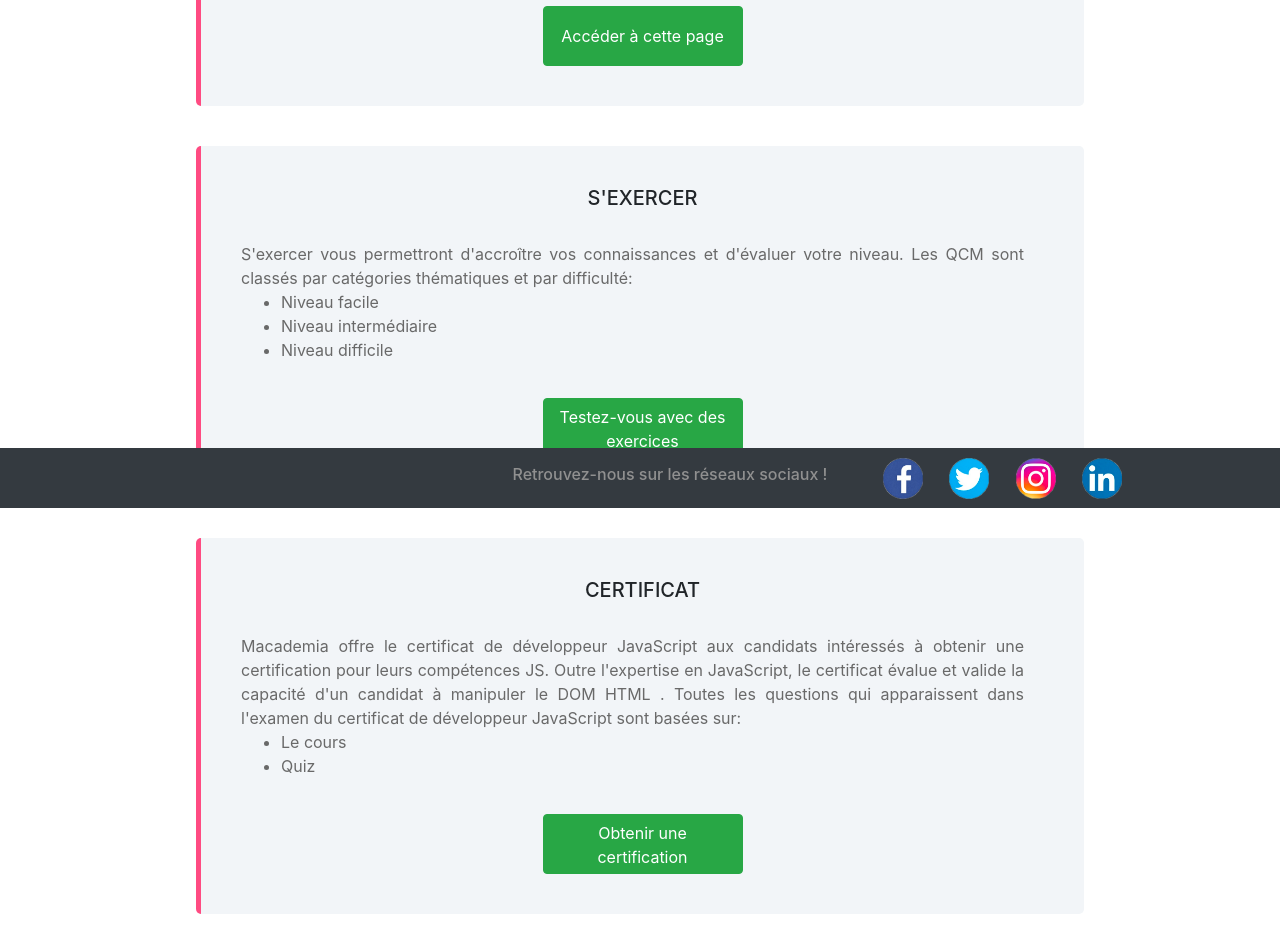
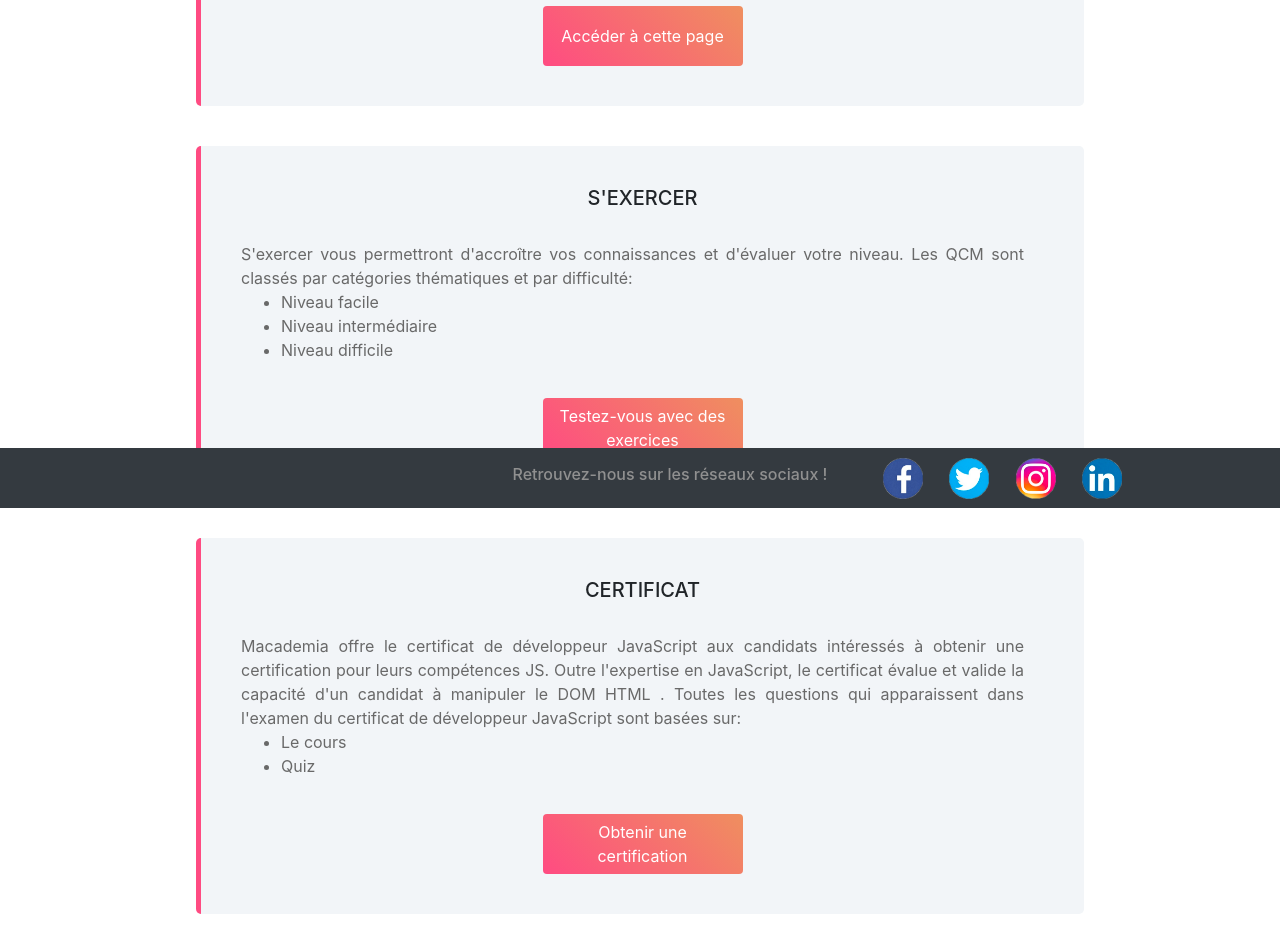
Before and after one commit to QuizzMacademia/Quizz, a React (Create React App) app in the folder FrontEnd/: page /Accueil in a window 1280 px wide. Shown: the part 292-1244 px from the top of the page. Built offline with nearby package versions, Linux system fonts and the light colour scheme.

Commit message:
corriger faute d'orthographe et ajout class buttonMacademia

```diff
--- a/FrontEnd/src/components/accueil/accueil.css
+++ b/FrontEnd/src/components/accueil/accueil.css
@@ -47,3 +47,10 @@ img{
 #corps {
     height: calc(100% - 160px);
 }
+.buttonMacademia{
+    height: 60px;
+    width: 200px;
+    margin-top: 20px;
+    background: linear-gradient(45deg,#ff4b82 0,#ef8f5f 100%);
+    border:none !important;
+}
--- a/FrontEnd/src/components/accueil/home.jsx
+++ b/FrontEnd/src/components/accueil/home.jsx
@@ -13,11 +13,8 @@ const Home = () => (
                     Q.C.M est un ensemble de questionnaires utilisés pour vérifier l’acquisition de connaissances et
                     compétences.
                 </Card.Text>
-                <Card.Link href="/Accueil/QCM"><Button style={{
-                    height: "60px",
-                    width: "200px",
-                    marginTop: "20px",
-                }} variant="success">Accéder à cette page</Button></Card.Link>
+                <Card.Link href="/Accueil/QCM"><Button className={ "buttonMacademia"}
+                  >Accéder à cette page</Button></Card.Link>
 
             </Card.Body>
         </div>
@@ -33,11 +30,7 @@ const Home = () => (
                         <li>Niveau difficile</li>
                     </ul>
                 </Card.Text>
-                <Card.Link href="/Accueil/Entrainement"><Button variant="success" style={{
-                    height: "60px",
-                    width: "200px",
-                    marginTop: "20px"
-                }}>Testez-vous avec des exercices</Button></Card.Link>
+                <Card.Link href="/Accueil/Entrainement"><Button className={ "buttonMacademia"}>Testez-vous avec des exercices</Button></Card.Link>
 
             </Card.Body>
         </div>
@@ -57,9 +50,7 @@ const Home = () => (
                     </ul>
 
                 </Card.Text>
-                <Card.Link href="/Accueil/Certificat"><Button
-                    style={{height: "60px", width: "200px", marginTop: "20px"}} variant="success">Obtenir une
-                    certification</Button></Card.Link>
+                <Card.Link href="/Accueil/Certificat"><Button className={ "buttonMacademia"}>Obtenir une certification</Button></Card.Link>
 
             </Card.Body>
         </div>
--- a/FrontEnd/src/components/qcm/resultQcm.jsx
+++ b/FrontEnd/src/components/qcm/resultQcm.jsx
@@ -7,8 +7,8 @@ import Button from "react-bootstrap/Button";
 
 const ResultQcm = ({quizzSize, userResult, resultReview}) => (
     <div className=" result">
-        <h2>Exercice Termier</h2>
-        <h3> *** Resultat : {userResult} /{quizzSize} ***</h3>
+        <h2>Exercice Termié</h2>
+        <h3> ***  Resultat : {userResult} /{quizzSize }  ***</h3>
         <h5 className={userResult > 7 ? "correct" : "incorrect"}>
             {userResult > 7 ? "Bravo ! Vous avez réussi cet exercice !"
                 : "Vous n'avez pas validé ce quiz. Vous n'avez pas atteint le seuil de validation de cet exercice," +
--- a/FrontEnd/src/components/shared/question/question.css
+++ b/FrontEnd/src/components/shared/question/question.css
@@ -87,7 +87,7 @@ p {
 .result h5{
     padding: 5px 50px;
     text-align: justify;
-    text-indent:30px;
+
 }
 .custom-control-label::after{
     cursor: pointer;
--- a/FrontEnd/src/components/training/result.jsx
+++ b/FrontEnd/src/components/training/result.jsx
@@ -3,7 +3,7 @@ import React from "react";
 
 const Result = ({quizzSize,userResult}) => (
         <div className=" result">
-            <h2>Exercice Termier</h2>
+            <h2>Exercice Terminé</h2>
             <h3> *** Resultat : {userResult} /{quizzSize} ***</h3>
             <h5 className={userResult > 7 ? "correct" : "incorrect"}>
                 {userResult > 7 ? "Bravo ! Vous avez réussi cet exercice !"
```
